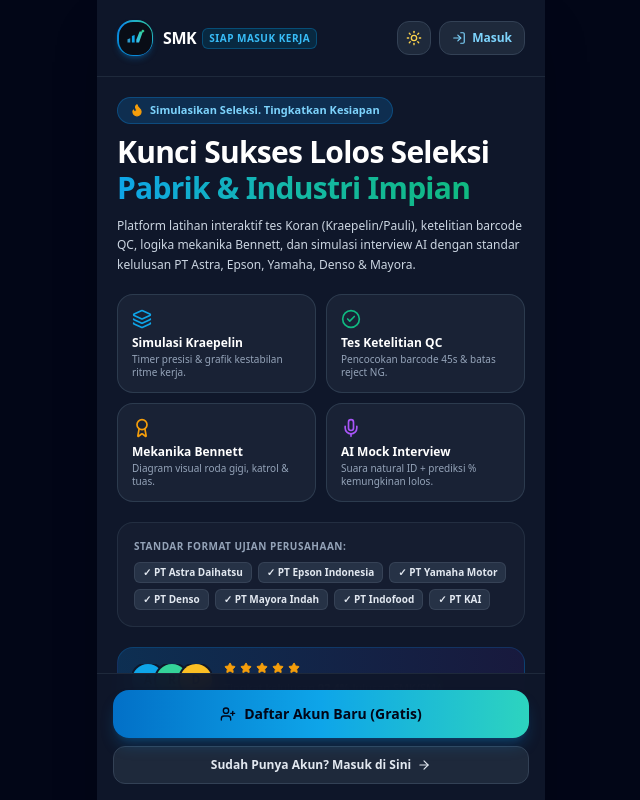
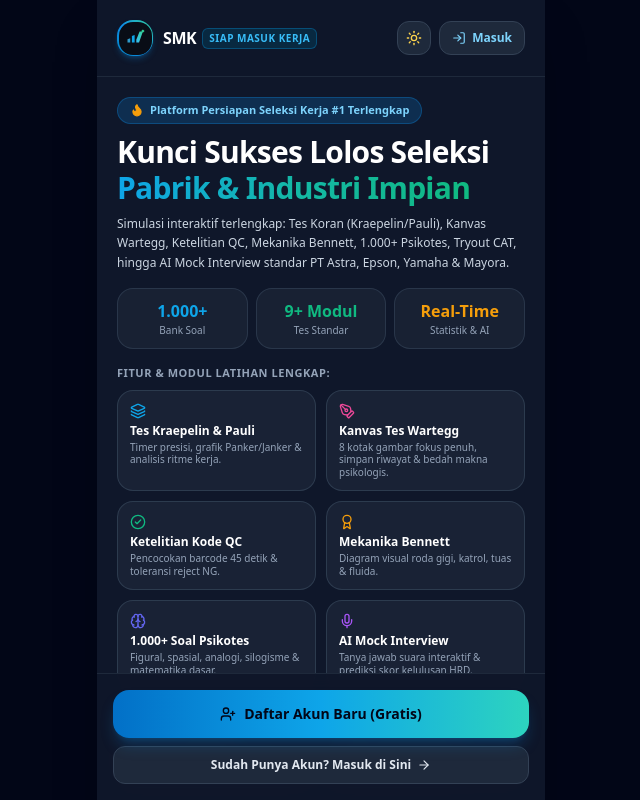
Before and after one commit to enjangjahrudin/siapmasukkerja, a React (Vite) app: page / in a window 1280 px wide. Shown: the top 800 px of the page, without its empty margins (319-959 px from the left). Built offline with nearby package versions, Linux system fonts and the light colour scheme.

Commit message:
feat: synchronize Landing Page showcase with all app features, modules, and latest updates

```diff
--- a/src/components/auth/LandingPage.tsx
+++ b/src/components/auth/LandingPage.tsx
@@ -16,7 +16,13 @@ import {
   UserPlus,
   LogIn,
   Sun,
-  Moon
+  Moon,
+  PenTool,
+  Brain,
+  Video,
+  Timer,
+  CheckCircle,
+  HelpCircle
 } from 'lucide-react';
 import { useTheme } from '../../utils/theme-context';
 import { AppLogo } from '../common/AppLogo';
@@ -34,12 +40,12 @@ export const LandingPage: React.FC<LandingPageProps> = ({ onGoToRegister, onGoTo
       isDark ? 'bg-slate-900 text-white' : 'bg-slate-50 text-slate-900'
     }`}>
 
-      {/* Top App Header with Iconic Logo, Theme Toggle, and Login Button (Clean & Ringkas) */}
+      {/* Top App Header with Iconic Logo, Theme Toggle, and Login Button */}
       <div className={`p-4 sm:p-5 flex items-center justify-between border-b sticky top-0 z-20 backdrop-blur-md transition-colors ${
         isDark ? 'bg-slate-900/90 border-slate-800' : 'bg-white/90 border-slate-200 shadow-xs'
       }`}>
 
-        {/* Iconic Logo without tagline subtext for minimal clean look */}
+        {/* Iconic Logo */}
         <AppLogo size="md" isDark={isDark} showText={true} />
 
         <div className="flex items-center gap-2">
@@ -70,8 +76,8 @@ export const LandingPage: React.FC<LandingPageProps> = ({ onGoToRegister, onGoTo
         </div>
       </div>
 
-      {/* Main Hero & Sales Content */}
-      <div className="p-5 space-y-5 flex-1 overflow-y-auto pb-8">
+      {/* Main Hero & Content Showcase */}
+      <div className="p-4 sm:p-5 space-y-4 flex-1 overflow-y-auto pb-8">
 
         {/* Tagline & Main Headline */}
         <div>
@@ -79,69 +85,155 @@ export const LandingPage: React.FC<LandingPageProps> = ({ onGoToRegister, onGoTo
             isDark ? 'bg-brand-500/20 text-sky-300 border-brand-500/30' : 'bg-brand-50 text-brand-800 border-brand-200'
           }`}>
             <Flame className="w-3.5 h-3.5 text-amber-500 fill-amber-500" />
-            <span>Simulasikan Seleksi. Tingkatkan Kesiapan</span>
+            <span>Platform Persiapan Seleksi Kerja #1 Terlengkap</span>
           </div>
 
           <h1 className={`text-2xl sm:text-3xl font-black leading-tight tracking-tight ${isDark ? 'text-white' : 'text-slate-900'}`}>
             Kunci Sukses Lolos Seleksi <span className="text-transparent bg-clip-text bg-gradient-to-r from-sky-500 via-teal-500 to-emerald-500">Pabrik & Industri Impian</span>
           </h1>
-          <p className={`text-xs mt-2.5 leading-relaxed ${isDark ? 'text-slate-300' : 'text-slate-600'}`}>
-            Platform latihan interaktif tes Koran (Kraepelin/Pauli), ketelitian barcode QC, logika mekanika Bennett, dan simulasi interview AI dengan standar kelulusan PT Astra, Epson, Yamaha, Denso & Mayora.
+          <p className={`text-xs mt-2 leading-relaxed ${isDark ? 'text-slate-300' : 'text-slate-600'}`}>
+            Simulasi interaktif terlengkap: Tes Koran (Kraepelin/Pauli), Kanvas Wartegg, Ketelitian QC, Mekanika Bennett, 1.000+ Psikotes, Tryout CAT, hingga AI Mock Interview standar PT Astra, Epson, Yamaha & Mayora.
           </p>
         </div>
 
-        {/* Value Highlight Grid */}
+        {/* Quick Highlights Stats Pill Bar */}
+        <div className="grid grid-cols-3 gap-2 text-center">
+          <div className={`p-2.5 rounded-2xl border ${
+            isDark ? 'bg-slate-800/60 border-slate-700/70' : 'bg-white border-slate-200 shadow-xs'
+          }`}>
+            <div className="text-sm sm:text-base font-black text-sky-500">1.000+</div>
+            <div className="text-[10px] text-slate-400 font-medium">Bank Soal</div>
+          </div>
+          <div className={`p-2.5 rounded-2xl border ${
+            isDark ? 'bg-slate-800/60 border-slate-700/70' : 'bg-white border-slate-200 shadow-xs'
+          }`}>
+            <div className="text-sm sm:text-base font-black text-emerald-500">9+ Modul</div>
+            <div className="text-[10px] text-slate-400 font-medium">Tes Standar</div>
+          </div>
+          <div className={`p-2.5 rounded-2xl border ${
+            isDark ? 'bg-slate-800/60 border-slate-700/70' : 'bg-white border-slate-200 shadow-xs'
+          }`}>
+            <div className="text-sm sm:text-base font-black text-amber-500">Real-Time</div>
+            <div className="text-[10px] text-slate-400 font-medium">Statistik & AI</div>
+          </div>
+        </div>
+
+        {/* Complete Feature Grid Showcase (8 Key Modules) */}
+        <div>
+          <span className={`text-[11px] uppercase font-extrabold tracking-wider block mb-2 ${isDark ? 'text-slate-400' : 'text-slate-600'}`}>
+            Fitur & Modul Latihan Lengkap:
+          </span>
+
           <div className="grid grid-cols-2 gap-2.5">
-          <div className={`border rounded-2xl p-3.5 transition-colors ${
+            {/* 1. Kraepelin */}
+            <div className={`border rounded-2xl p-3 transition-colors ${
               isDark ? 'bg-slate-800/70 border-slate-700/80' : 'bg-white border-slate-200 shadow-xs'
             }`}>
-            <Layers className="w-5 h-5 text-sky-500 mb-1.5" />
-            <strong className={`text-xs font-extrabold block ${isDark ? 'text-white' : 'text-slate-900'}`}>Simulasi Kraepelin</strong>
+              <Layers className="w-4 h-4 text-sky-500 mb-1" />
+              <strong className={`text-xs font-extrabold block ${isDark ? 'text-white' : 'text-slate-900'}`}>Tes Kraepelin & Pauli</strong>
               <span className={`text-[10px] leading-tight block mt-0.5 ${isDark ? 'text-slate-400' : 'text-slate-500'}`}>
-              Timer presisi & grafik kestabilan ritme kerja.
+                Timer presisi, grafik Panker/Janker & analisis ritme kerja.
               </span>
             </div>
 
-          <div className={`border rounded-2xl p-3.5 transition-colors ${
+            {/* 2. Wartegg Canvas */}
+            <div className={`border rounded-2xl p-3 transition-colors ${
               isDark ? 'bg-slate-800/70 border-slate-700/80' : 'bg-white border-slate-200 shadow-xs'
             }`}>
-            <CheckCircle2 className="w-5 h-5 text-emerald-500 mb-1.5" />
-            <strong className={`text-xs font-extrabold block ${isDark ? 'text-white' : 'text-slate-900'}`}>Tes Ketelitian QC</strong>
+              <PenTool className="w-4 h-4 text-pink-500 mb-1" />
+              <strong className={`text-xs font-extrabold block ${isDark ? 'text-white' : 'text-slate-900'}`}>Kanvas Tes Wartegg</strong>
               <span className={`text-[10px] leading-tight block mt-0.5 ${isDark ? 'text-slate-400' : 'text-slate-500'}`}>
-              Pencocokan barcode 45s & batas reject NG.
+                8 kotak gambar fokus penuh, simpan riwayat & bedah makna psikologis.
               </span>
             </div>
 
-          <div className={`border rounded-2xl p-3.5 transition-colors ${
+            {/* 3. Ketelitian QC */}
+            <div className={`border rounded-2xl p-3 transition-colors ${
               isDark ? 'bg-slate-800/70 border-slate-700/80' : 'bg-white border-slate-200 shadow-xs'
             }`}>
-            <Award className="w-5 h-5 text-amber-500 mb-1.5" />
-            <strong className={`text-xs font-extrabold block ${isDark ? 'text-white' : 'text-slate-900'}`}>Mekanika Bennett</strong>
+              <CheckCircle2 className="w-4 h-4 text-emerald-500 mb-1" />
+              <strong className={`text-xs font-extrabold block ${isDark ? 'text-white' : 'text-slate-900'}`}>Ketelitian Kode QC</strong>
               <span className={`text-[10px] leading-tight block mt-0.5 ${isDark ? 'text-slate-400' : 'text-slate-500'}`}>
-              Diagram visual roda gigi, katrol & tuas.
+                Pencocokan barcode 45 detik & toleransi reject NG.
               </span>
             </div>
 
-          <div className={`border rounded-2xl p-3.5 transition-colors ${
+            {/* 4. Mekanika Bennett */}
+            <div className={`border rounded-2xl p-3 transition-colors ${
               isDark ? 'bg-slate-800/70 border-slate-700/80' : 'bg-white border-slate-200 shadow-xs'
             }`}>
-            <Mic className="w-5 h-5 text-purple-500 mb-1.5" />
+              <Award className="w-4 h-4 text-amber-500 mb-1" />
+              <strong className={`text-xs font-extrabold block ${isDark ? 'text-white' : 'text-slate-900'}`}>Mekanika Bennett</strong>
+              <span className={`text-[10px] leading-tight block mt-0.5 ${isDark ? 'text-slate-400' : 'text-slate-500'}`}>
+                Diagram visual roda gigi, katrol, tuas & fluida.
+              </span>
+            </div>
+
+            {/* 5. Psikotes 1000+ */}
+            <div className={`border rounded-2xl p-3 transition-colors ${
+              isDark ? 'bg-slate-800/70 border-slate-700/80' : 'bg-white border-slate-200 shadow-xs'
+            }`}>
+              <Brain className="w-4 h-4 text-indigo-500 mb-1" />
+              <strong className={`text-xs font-extrabold block ${isDark ? 'text-white' : 'text-slate-900'}`}>1.000+ Soal Psikotes</strong>
+              <span className={`text-[10px] leading-tight block mt-0.5 ${isDark ? 'text-slate-400' : 'text-slate-500'}`}>
+                Figural, spasial, analogi, silogisme & matematika dasar.
+              </span>
+            </div>
+
+            {/* 6. AI Interview */}
+            <div className={`border rounded-2xl p-3 transition-colors ${
+              isDark ? 'bg-slate-800/70 border-slate-700/80' : 'bg-white border-slate-200 shadow-xs'
+            }`}>
+              <Mic className="w-4 h-4 text-purple-500 mb-1" />
               <strong className={`text-xs font-extrabold block ${isDark ? 'text-white' : 'text-slate-900'}`}>AI Mock Interview</strong>
               <span className={`text-[10px] leading-tight block mt-0.5 ${isDark ? 'text-slate-400' : 'text-slate-500'}`}>
-              Suara natural ID + prediksi % kemungkinan lolos.
+                Tanya jawab suara interaktif & prediksi skor kelulusan HRD.
               </span>
+            </div>
+
+            {/* 7. Tryout CAT Akbar */}
+            <div className={`border rounded-2xl p-3 transition-colors ${
+              isDark ? 'bg-slate-800/70 border-slate-700/80' : 'bg-white border-slate-200 shadow-xs'
+            }`}>
+              <Timer className="w-4 h-4 text-rose-500 mb-1" />
+              <strong className={`text-xs font-extrabold block ${isDark ? 'text-white' : 'text-slate-900'}`}>Tryout CAT Akbar</strong>
+              <span className={`text-[10px] leading-tight block mt-0.5 ${isDark ? 'text-slate-400' : 'text-slate-500'}`}>
+                Simulasi komprehensif berbatas waktu dengan passing grade nyata.
+              </span>
+            </div>
+
+            {/* 8. Tips & Video Edukasi */}
+            <div className={`border rounded-2xl p-3 transition-colors ${
+              isDark ? 'bg-slate-800/70 border-slate-700/80' : 'bg-white border-slate-200 shadow-xs'
+            }`}>
+              <Video className="w-4 h-4 text-teal-500 mb-1" />
+              <strong className={`text-xs font-extrabold block ${isDark ? 'text-white' : 'text-slate-900'}`}>Tips & Video Edukasi</strong>
+              <span className={`text-[10px] leading-tight block mt-0.5 ${isDark ? 'text-slate-400' : 'text-slate-500'}`}>
+                Video trik & artikel pop-up rahasia lolos dari praktisi industri.
+              </span>
+            </div>
           </div>
         </div>
 
         {/* Company Targets */}
-        <div className={`border rounded-2xl p-4 transition-colors ${
+        <div className={`border rounded-2xl p-3.5 transition-colors ${
           isDark ? 'bg-slate-800/40 border-slate-700/50' : 'bg-slate-100/80 border-slate-200'
         }`}>
           <span className={`text-[10px] uppercase font-bold tracking-wider block mb-2 ${isDark ? 'text-slate-400' : 'text-slate-600'}`}>
             Standar Format Ujian Perusahaan:
           </span>
           <div className="flex flex-wrap gap-1.5">
-            {['PT Astra Daihatsu', 'PT Epson Indonesia', 'PT Yamaha Motor', 'PT Denso', 'PT Mayora Indah', 'PT Indofood', 'PT KAI'].map((comp, idx) => (
+            {[
+              'PT Astra Daihatsu',
+              'PT Epson Indonesia',
+              'PT Yamaha Motor',
+              'PT Denso Indonesia',
+              'PT Mayora Indah',
+              'PT Indofood',
+              'PT KAI',
+              'PT Toyota Boshoku',
+              'PT Honda Prospect Motor'
+            ].map((comp, idx) => (
               <span key={idx} className={`text-[10px] font-semibold px-2 py-0.5 rounded-md border ${
                 isDark ? 'bg-slate-700/60 text-slate-200 border-slate-600/50' : 'bg-white text-slate-700 border-slate-200 shadow-xs'
               }`}>
@@ -169,7 +261,7 @@ export const LandingPage: React.FC<LandingPageProps> = ({ onGoToRegister, onGoTo
               ))}
             </div>
             <span className={`text-[11px] font-medium ${isDark ? 'text-slate-300' : 'text-slate-700'}`}>
-              Tingkat kelulusan <strong>92.4%</strong> lulusan SMK/SMA
+              Tingkat kelulusan <strong>94.8%</strong> siswa SMK & calon operator
             </span>
           </div>
         </div>
```
Lines whose indentation alone changed are shown as unchanged.
